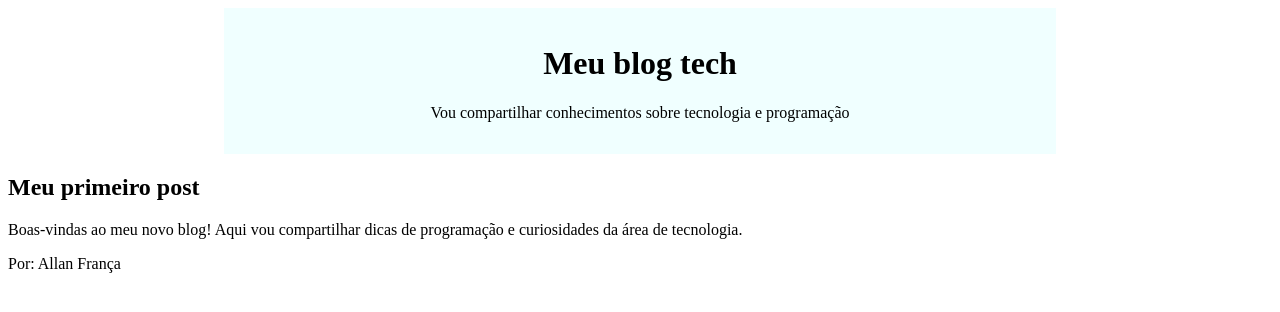
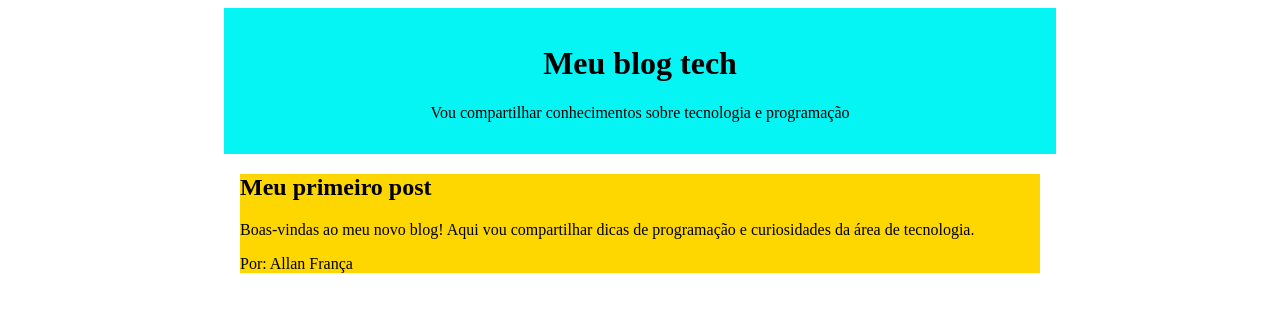
Before and after one commit to allanfrancazk/Alura-, a plain HTML site: page index.html in a window 1280 px wide. Drawn offline with Linux system fonts and the light colour scheme.

Commit message:
b bbbbbbbbbbbbbbbbb

```diff
--- a/index.html
+++ b/index.html
@@ -7,14 +7,20 @@
 <title>Blog</title>
 <style>
     header{
-        background-color: azure;
+        background-color: rgb(5, 245, 245);
         color: black;
         text-align: center;
         max-width: 800px;
         margin: auto;
         padding: 16px;
     }
-</style>
+    main{
+        background-color: gold;
+        color: black;
+        max-width: 800px;
+        margin: auto;
+    }
+       </style>
 </head>
 <body>
 <header>
```
